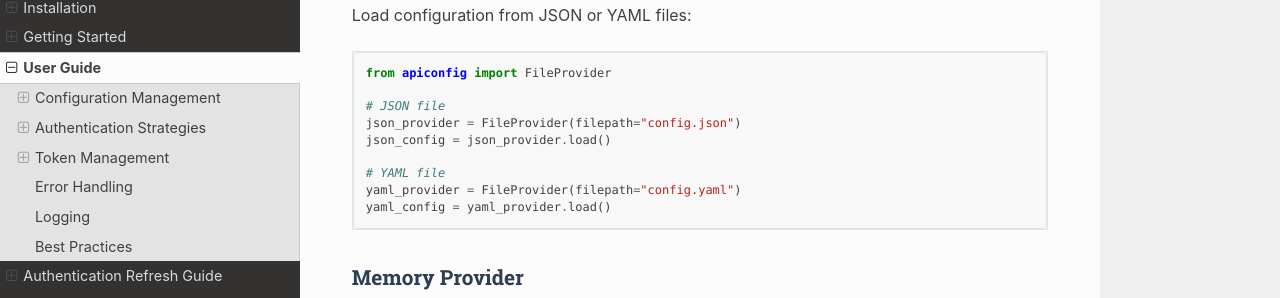
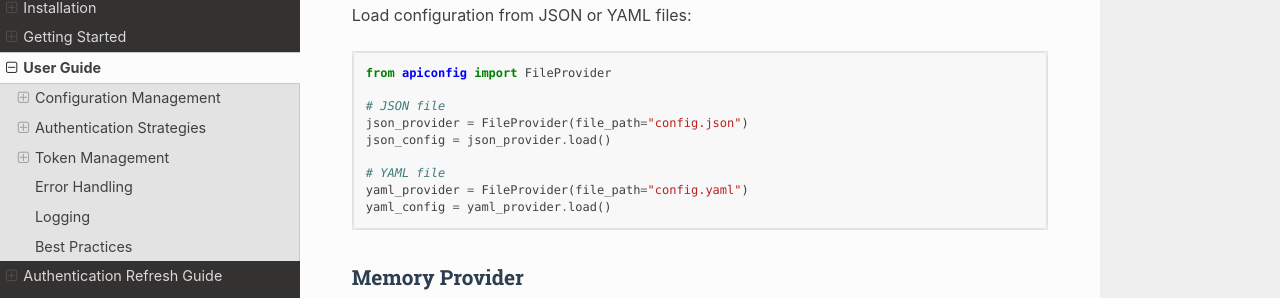
Before and after one commit to Leikaab/apiconfig, a Sphinx documentation site: the page built from docs/source/user_guide.rst, in a window 1280 px wide and 900 px high, scrolled down 1281 px. Shown: the part 144-442 px from the top of the window. Built offline with Sphinx 7.4.7 and the Read the Docs theme 3.1.0, drawn with Linux system fonts in a browser that asks for light colours.

Commit message:
Fix docs for FileProvider parameter name

```diff
--- a/docs/source/getting_started.rst
+++ b/docs/source/getting_started.rst
@@ -116,7 +116,7 @@ From a File
    from apiconfig import FileProvider, ClientConfig
 
    # Load from a JSON file
-   file_provider = FileProvider(filepath="config.json")
+   file_provider = FileProvider(file_path="config.json")
    config_dict = file_provider.load()
 
    # Create config from loaded values
--- a/docs/source/user_guide.rst
+++ b/docs/source/user_guide.rst
@@ -65,11 +65,11 @@ Load configuration from JSON or YAML files:
    from apiconfig import FileProvider
 
    # JSON file
-   json_provider = FileProvider(filepath="config.json")
+   json_provider = FileProvider(file_path="config.json")
    json_config = json_provider.load()
 
    # YAML file
-   yaml_provider = FileProvider(filepath="config.yaml")
+   yaml_provider = FileProvider(file_path="config.yaml")
    yaml_config = yaml_provider.load()
 
 Memory Provider
@@ -217,7 +217,7 @@ Store tokens securely:
    from apiconfig.auth.token import FileTokenStorage
 
    # Store tokens in a file
-   storage = FileTokenStorage(filepath=".tokens.json")
+   storage = FileTokenStorage(file_path=".tokens.json")
 
    # Save tokens
    storage.save({
```
Also changed, not shown: README.md (+1 -1 lines).
